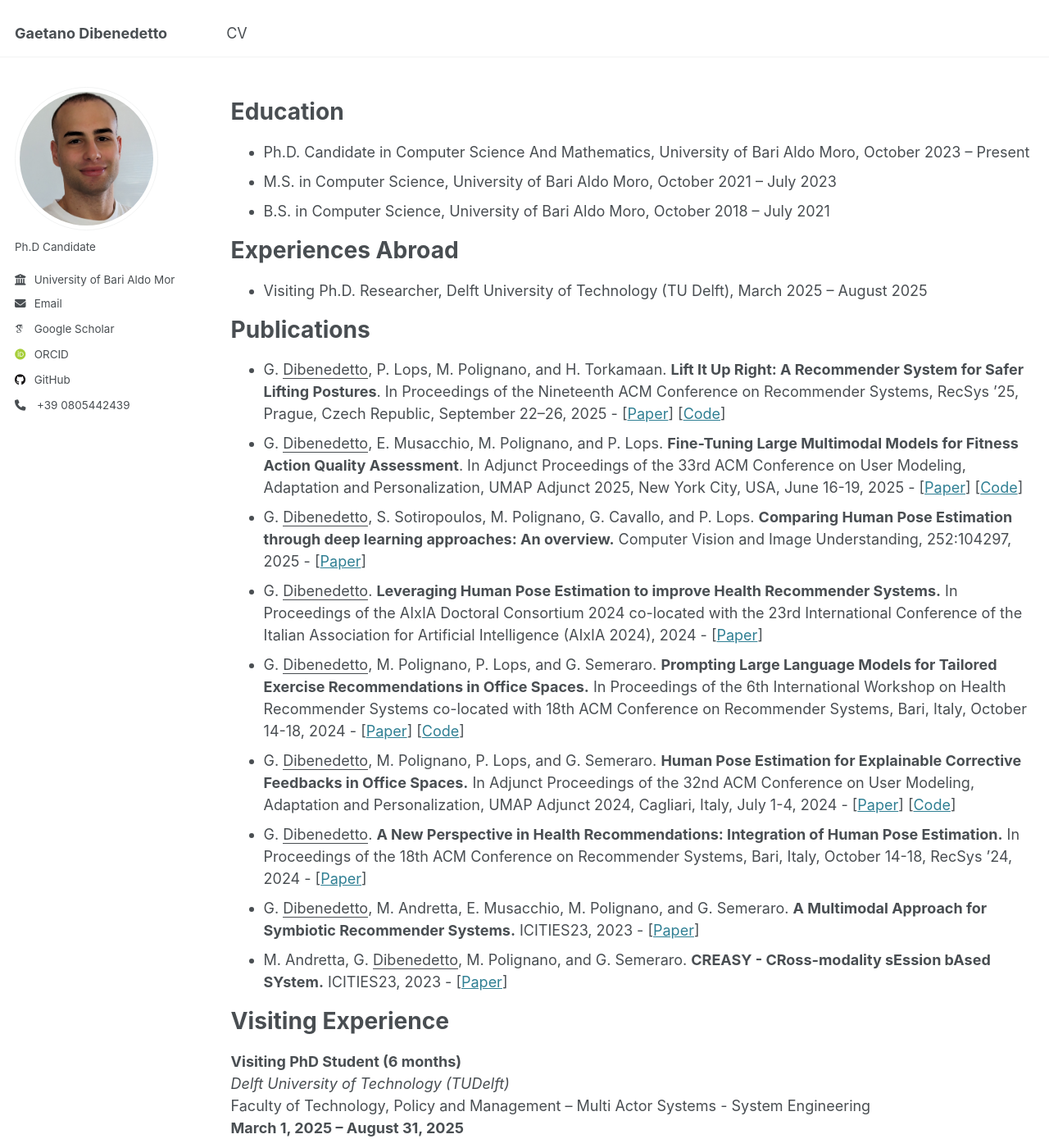
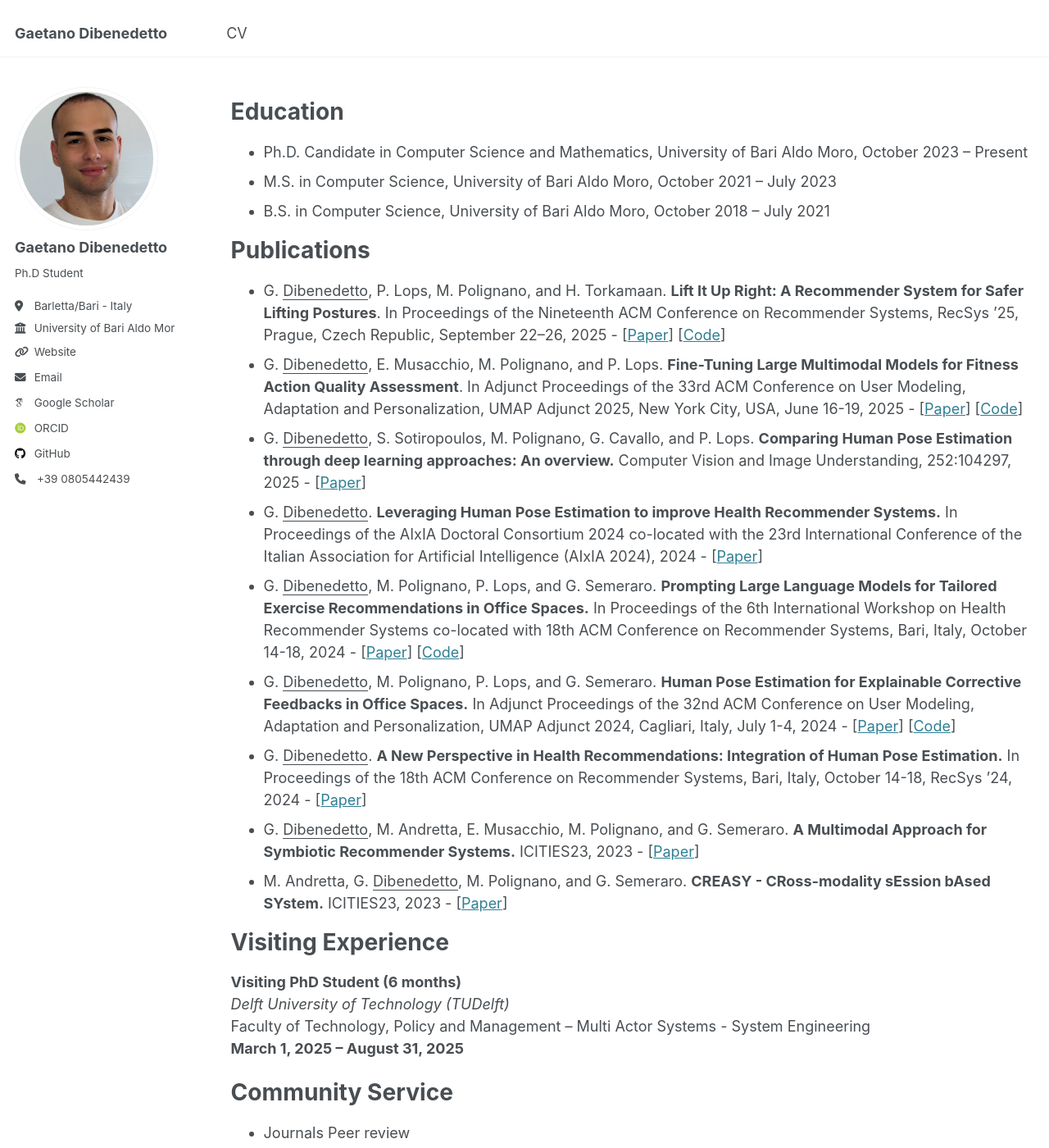
Before and after one commit to GaetanoDibenedetto/GaetanoDibenedetto.github.io, a Jekyll site: the page built from _pages/cv.md, in a window 1280 px wide and 1400 px high. Shown: the whole window at 82% size. Built offline with Jekyll 4.4.1, drawn with Linux system fonts in a browser that asks for light colours; some web fonts are replaced; some of the changed text lies outside the part shown.

Commit message:
update november

```diff
--- a/_config.yml
+++ b/_config.yml
@@ -12,7 +12,7 @@ site_theme               : "default"
 title                    : "Gaetano Dibenedetto"
 title_separator          : "-"
 name                     : &name "Gaetano Dibenedetto"
-description              : &description "Ph.D Candidate at University of Bari Aldo Moro"
+description              : &description "Ph.D Student at University of Bari Aldo Moro"
 url                      : https://GaetanoDibenedetto.github.io # the base hostname & protocol for your site e.g. "https://[your GitHub username].github.io"
 baseurl                  : "" # the subpath of your site, e.g. "/blog"
 repository               : "GaetanoDibenedetto/GaetanoDibenedetto.github.io"
@@ -23,12 +23,12 @@ repository               : "GaetanoDibenedetto/GaetanoDibenedetto.github.io"
 author:
   # Biographic information
   avatar           : "myphoto.jpg"
-  name             : # "Gaetano Dibenedetto"
+  name             : "Gaetano Dibenedetto"
   pronouns         : # example: "she/her"
-  bio              : "Ph.D Candidate"
-  location         : #"Barletta/Bari - Italy"
+  bio              : "Ph.D Student"
+  location         : "Barletta/Bari - Italy"
   employer         : "University of Bari Aldo Moro"
-  uri              : # URL
+  uri              : "https://GaetanoDibenedetto.github.io"
   email            : "gaetano.dibenedetto@uniba.it"
   phone            : "+39 0805442439"
 
@@ -142,8 +142,11 @@ og_image                 :  # Open Graph/Twitter default site image
 # - https://developers.google.com/structured-data/customize/social-profiles
 social:
   type                   : # Person or Organization (defaults to Person)
-  name                   : # If the user or organization name differs from the site's name
+  name                   : "Gaetano Dibenedetto"
   links: # An array of links to social media profiles
+    - "https://scholar.google.com/citations?user=s8Dqqs8AAAAJ&hl"
+    - "http://orcid.org/0000-0001-6083-3600"
+    - "https://github.com/GaetanoDibenedetto"
 
 
 # Analytics
--- a/_includes/seo.html
+++ b/_includes/seo.html
@@ -6,7 +6,9 @@
 {% endif %}
 {% assign seo_url = seo_url | default: site.github.url %}
 
-{% if page.title %}
+{% if page.seo_title %}
+  {% assign seo_title = page.seo_title %}
+{% elsif page.title %}
   {% assign seo_title = page.title | append: " " | append: site.title_separator | append: " " | append: site.title %}
 {% endif %}
 
--- a/_pages/cv.md
+++ b/_pages/cv.md
@@ -9,13 +9,10 @@ redirect_from:
 
 Education
 ======
-* Ph.D. Candidate in Computer Science And Mathematics, University of Bari Aldo Moro, October 2023 – Present
+* Ph.D. Candidate in Computer Science and Mathematics, University of Bari Aldo Moro, October 2023 – Present
 * M.S. in Computer Science, University of Bari Aldo Moro, October 2021 – July 2023
 * B.S. in Computer Science, University of Bari Aldo Moro, October 2018 – July 2021
 
-Experiences Abroad
-======
-* Visiting Ph.D. Researcher, Delft University of Technology (TU Delft), March 2025 – August 2025
 
 Publications
 ======
```
Also changed, not shown: other parts of _pages/cv.md (+4 -0 lines), _pages/about.md (+4 -2 lines).
